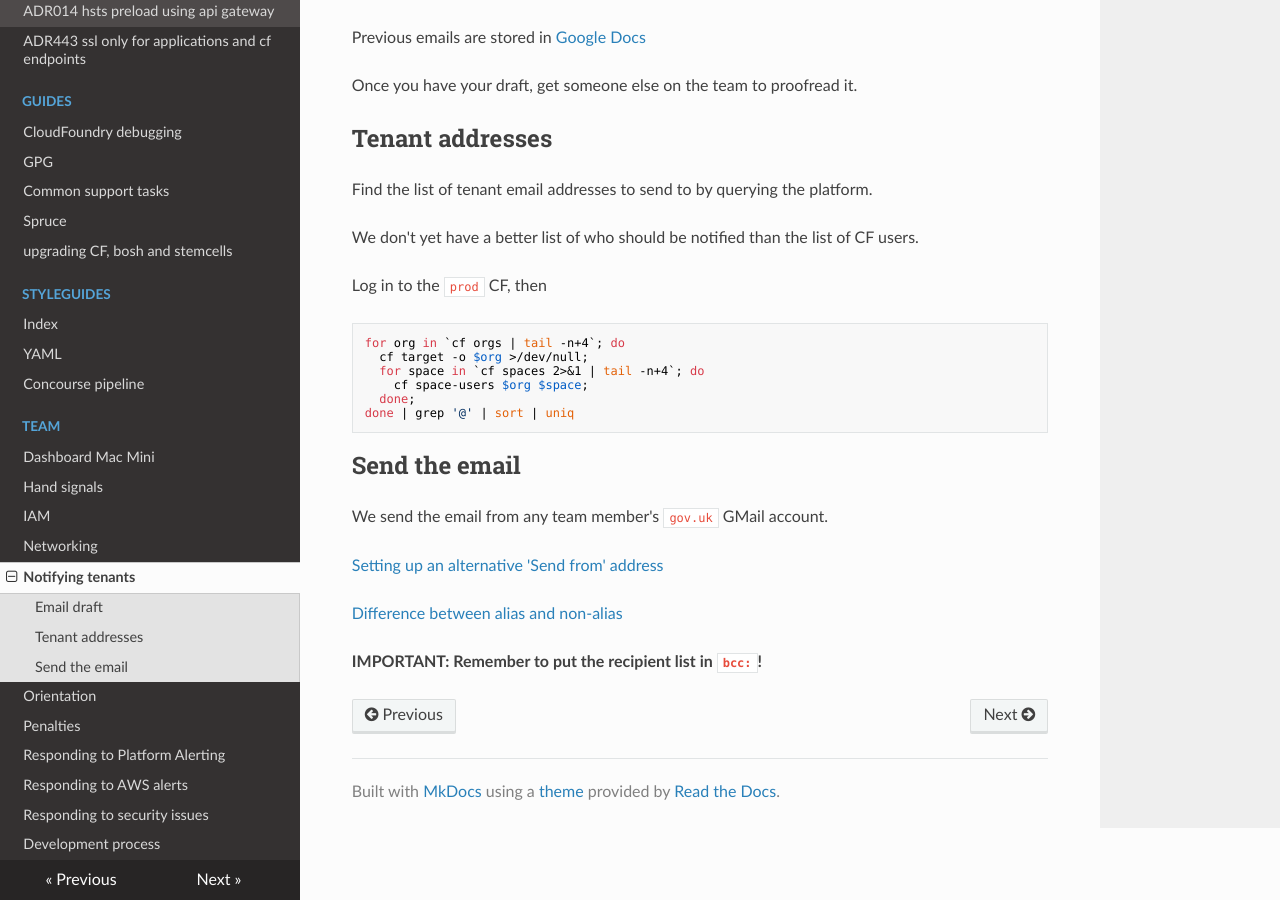
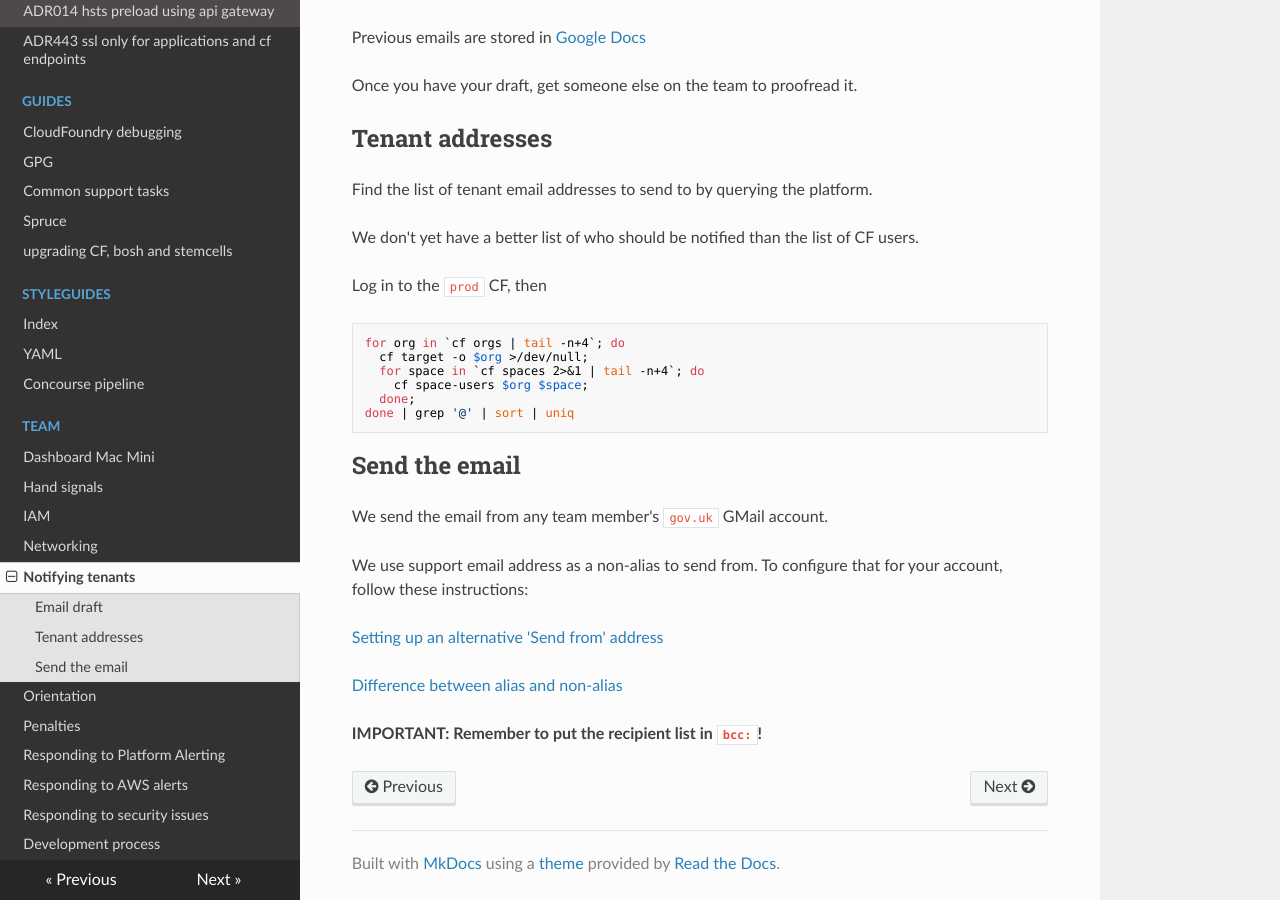
Before and after one commit to alphagov/paas-team-manual, an MkDocs documentation site: the page built from docs/team/notifying_tenants.md, in a window 1280 px wide and 900 px high, scrolled down 694 px. Built offline with MkDocs 1.6.1, drawn with Linux system fonts in a browser that asks for light colours; nearby versions of some CDN libraries.

Commit message:
Clarifying post-review

```diff
--- a/docs/team/notifying_tenants.md
+++ b/docs/team/notifying_tenants.md
@@ -45,6 +45,8 @@ done | grep '@' | sort | uniq
 
 We send the email from any team member's `gov.uk` GMail account.
 
+We use support email address as a non-alias to send from. To configure that for your account, follow these instructions:
+
 [Setting up an alternative 'Send from' address](https://support.google.com/mail/answer/22370?hl=en)
 
 [Difference between alias and non-alias](https://support.google.com/a/answer/1710338?ctx=gmail&hl=en-GB&authuser=0&rd=1)
```
